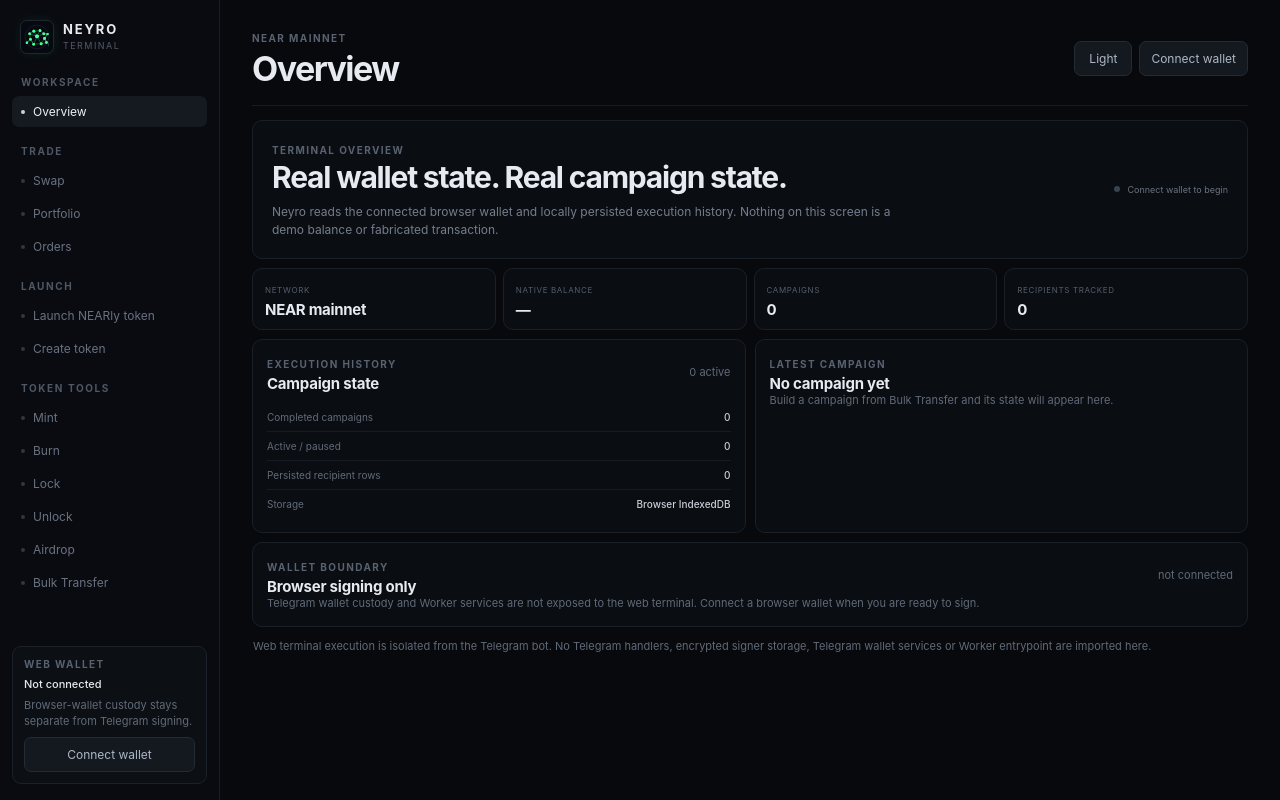
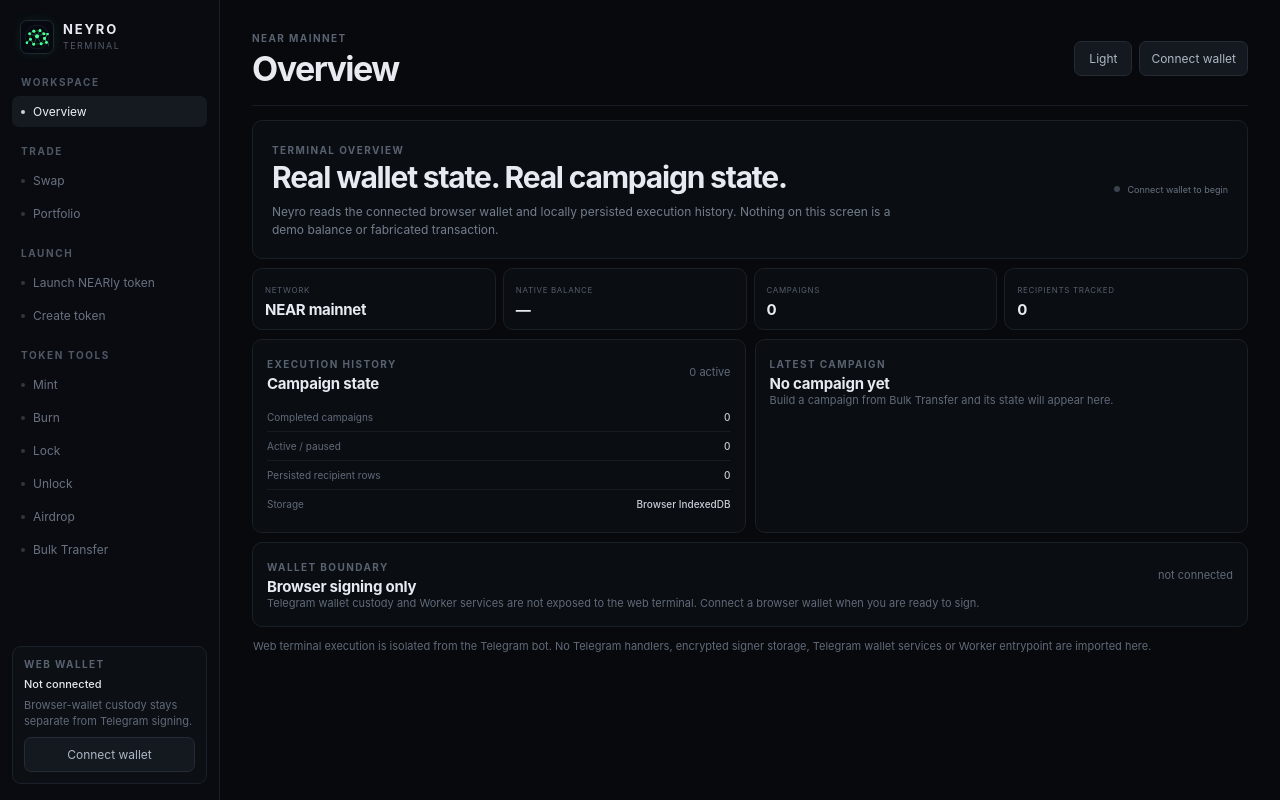
Before and after one commit to rhynox-ui/Neyro, a React (Vite) app in the folder web/: page / in a window 1280 px wide. Built offline with nearby package versions, Linux system fonts and the light colour scheme.

Commit message:
style(web): remove orders navigation

```diff
--- a/web/src/main.tsx
+++ b/web/src/main.tsx
@@ -47,7 +47,7 @@ type NavGroup = {
 
 const NAV_GROUPS: NavGroup[] = [
   { label: "WORKSPACE", items: ["Overview"] },
-  { label: "TRADE", items: ["Swap", "Portfolio", "Orders"] },
+  { label: "TRADE", items: ["Swap", "Portfolio"] },
   { label: "LAUNCH", items: ["Launch NEARly token", "Create token"] },
   { label: "TOKEN TOOLS", items: ["Mint", "Burn", "Lock", "Unlock", "Airdrop", "Bulk Transfer"] },
 ];
```
